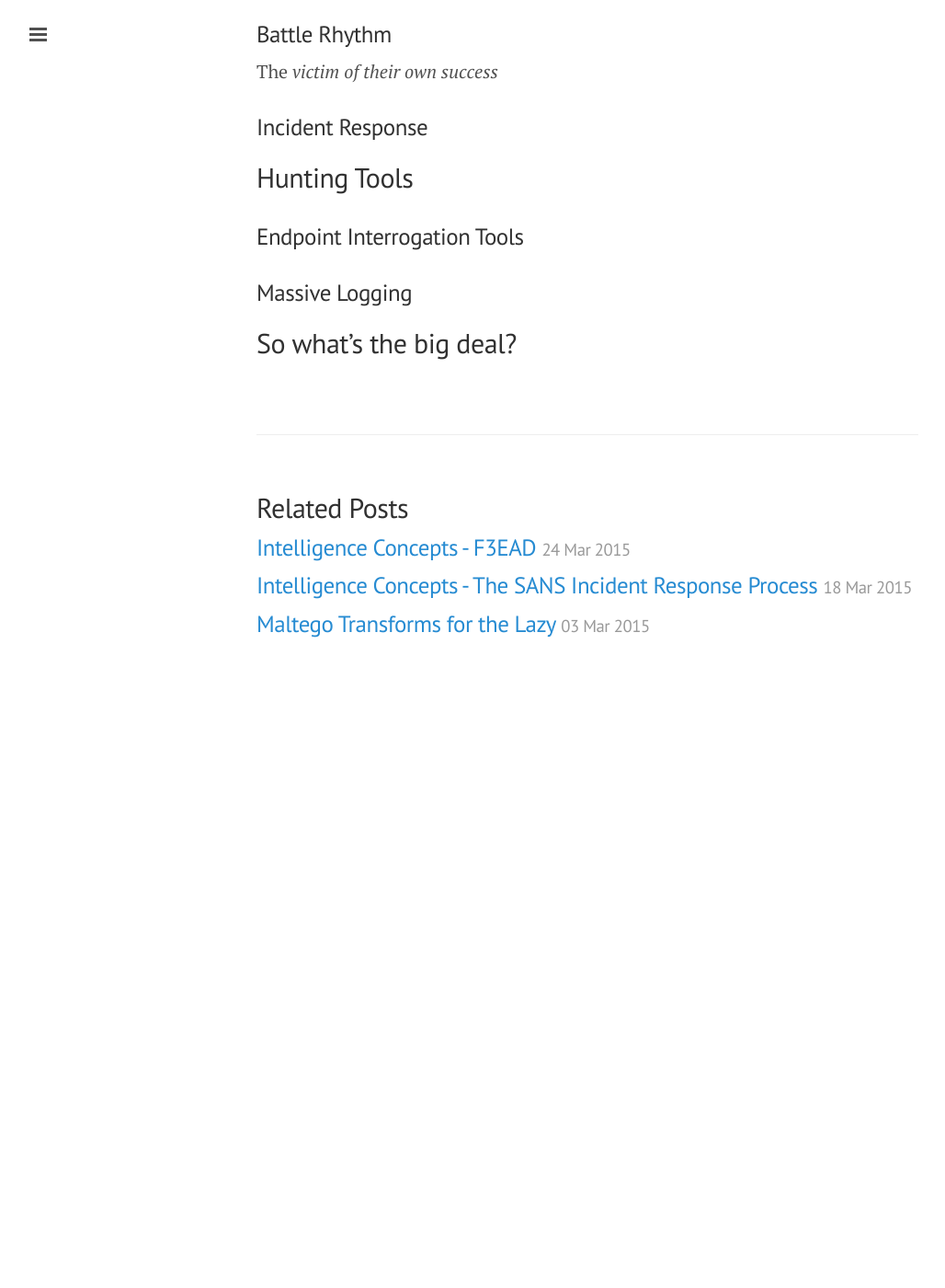
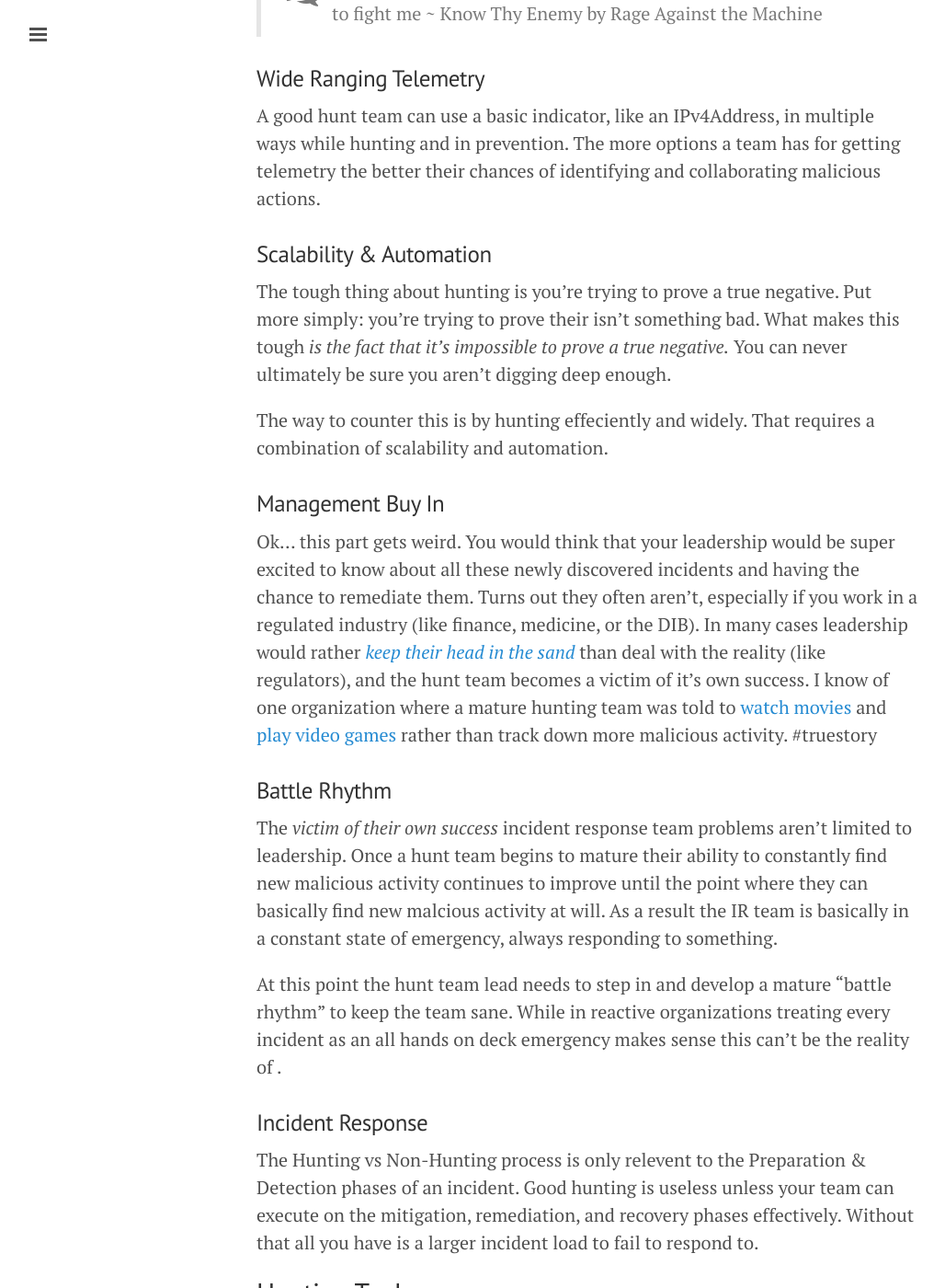
Before and after one commit to sroberts/sroberts.github.io, a Jekyll site: the page built from _posts/9999-01-01-traditional-ir-vs-hunting.md, in a window 1280 px wide and 1400 px high, scrolled down 1482 px. Shown: the whole window at 92% size, without its empty margins (1-1029 px from the left). Built offline with Jekyll 4.4.1, drawn with Linux system fonts in a browser that asks for light colours; nearby versions of some CDN libraries; before the commit the page ends 2236 px from its top, so only the background shows below that; some of the changed text lies outside the part shown.

Commit message:
More writing

```diff
--- a/_posts/9999-01-01-traditional-ir-vs-hunting.md
+++ b/_posts/9999-01-01-traditional-ir-vs-hunting.md
@@ -16,9 +18,24 @@ In _Hunting organizations_ the IR team actively goes looking for incidents based
 What does it take to build a hunting team? First of all it takes a complete change in mindset and proceedures.
 
 ### A Target Centric Mindset
+
+> <i class="fa fa-comments-o fa-2x pull-left"></i> know thyself ~ ancient greek proverb
+
 ### An Actor Centric Mindset
+
+> <i class="fa fa-comments-o fa-2x pull-left"></i> Yes I know my enemies
+They're the teachers who taught me to fight me
+~ Know Thy Enemy by Rage Against the Machine
+
 ### Wide Ranging Telemetry
-### The ability to look for indicators at scale
+
+A good hunt team can use a basic indicator, like an IPv4Address, in multiple ways while hunting and in prevention. The more options a team has for getting telemetry the better their chances of identifying and collaborating malicious actions.
+
+### Scalability & Automation
+
+The tough thing about hunting is you're trying to prove a true negative. Put more simply: you're trying to prove their isn't something bad. What makes this tough _is the fact that it's impossible to prove a true negative._ You can never ultimately be sure you aren't digging deep enough.
+
+The way to counter this is by hunting effeciently and widely. That requires a combination of scalability and automation.
 
 ### Management Buy In
 
@@ -26,13 +43,20 @@ Ok... this part gets weird. You would think that your leadership would be super
 
 ### Battle Rhythm
 
-The _victim of their own success_
+The _victim of their own success_ incident response team problems aren't limited to leadership. Once a hunt team begins to mature their ability to constantly find new malicious activity continues to improve until the point where they can basically find new malcious activity at will. As a result the IR team is basically in a constant state of emergency, always responding to something.
+
+At this point the hunt team lead needs to step in and develop a mature "battle rhythm" to keep the team sane. While in reactive organizations treating every incident as an all hands on deck emergency makes sense this can't be the reality of .
 
 ### Incident Response
+
+The Hunting vs Non-Hunting process is only relevent to the Preparation & Detection phases of an incident. Good hunting is useless unless your team can execute on the mitigation, remediation, and recovery phases effectively. Without that all you have is a larger incident load to fail to respond to.
 
 ## Hunting Tools
 
 ### Endpoint Interrogation Tools
+- GRR
+
 ### Massive Logging
+- ELK
 
 ## So what's the big deal?
```
Also changed, not shown: other parts of _posts/9999-01-01-traditional-ir-vs-hunting.md (+4 -2 lines).
